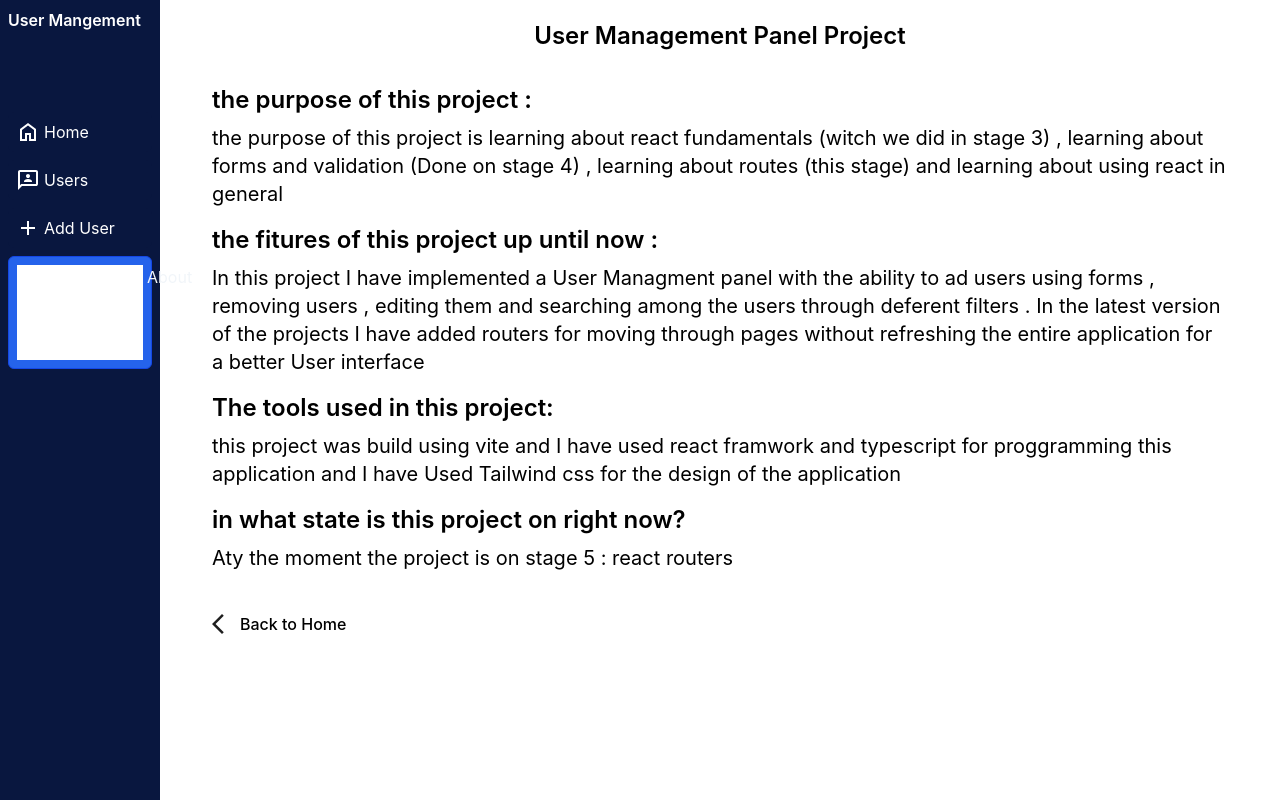
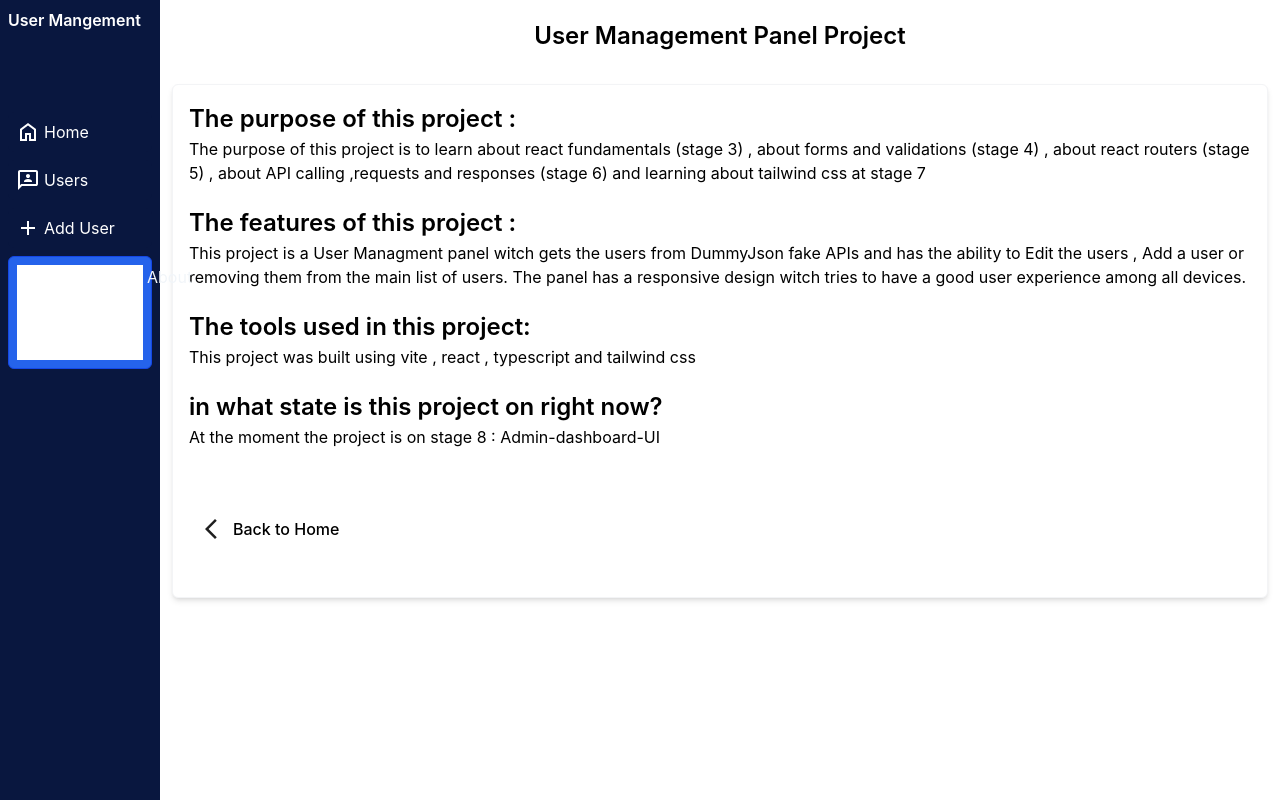
Before and after one commit to Amirparsa-g/React-Users-Panel, a React (Vite) app: page /about in a window 1280 px wide. Built offline with nearby package versions, Linux system fonts and the light colour scheme; no server answers; grey boxes are pictures that could not be loaded.

Commit message:
fix : fixed the About page design

```diff
--- a/src/pages/AboutPage.tsx
+++ b/src/pages/AboutPage.tsx
@@ -6,40 +6,40 @@ const AboutPage = () => {
     document.title = "About | User Management";
   }, []);
   return (
-    <div className="lg:px-10">
-      <h2 className="text-2xl font-semibold">the purpose of this project :</h2>
-      <p className="text-xl mt-2 mb-4">
-        the purpose of this project is learning about react fundamentals (witch
-        we did in stage 3) , learning about forms and validation (Done on stage
-        4) , learning about routes (this stage) and learning about using react
-        in general
+    <div className="flex flex-col userStats-card">
+      <h2 className="text-header2 font-header2">
+        The purpose of this project :
+      </h2>
+      <p className="text-body mb-5">
+        The purpose of this project is to learn about react fundamentals (stage
+        3) , about forms and validations (stage 4) , about react routers (stage
+        5) , about API calling ,requests and responses (stage 6) and learning
+        about tailwind css at stage 7
       </p>
-      <h2 className="text-2xl font-semibold">
-        the fitures of this project up until now :{" "}
+      <h2 className="text-header2 font-header2">
+        The features of this project :{" "}
       </h2>
-      <p className="text-xl mt-2 mb-4">
-        In this project I have implemented a User Managment panel with the
-        ability to ad users using forms , removing users , editing them and
-        searching among the users through deferent filters . In the latest
-        version of the projects I have added routers for moving through pages
-        without refreshing the entire application for a better User interface
+      <p className="text-body mb-5">
+        This project is a User Managment panel witch gets the users from
+        DummyJson fake APIs and has the ability to Edit the users , Add a user
+        or removing them from the main list of users. The panel has a responsive
+        design witch tries to have a good user experience among all devices.
       </p>
-      <h2 className="text-2xl font-semibold">
+      <h2 className="text-header2 font-header2">
         The tools used in this project:
       </h2>
-      <p className="text-xl mt-2 mb-4">
-        this project was build using vite and I have used react framwork and
-        typescript for proggramming this application and I have Used Tailwind
-        css for the design of the application
+      <p className="text-body mb-5">
+        This project was built using vite , react , typescript and tailwind css
       </p>
-      <h2 className="text-2xl font-semibold">
+      <h2 className="text-header2 font-header2">
         in what state is this project on right now?
       </h2>
-      <p className="text-xl mt-2 mb-4">
-        Aty the moment the project is on stage 5 : react routers
+      <p className="text-body mb-5">
+        At the moment the project is on stage 8 : Admin-dashboard-UI
       </p>
       <Link
-        to="/"
+        to="/
+        "
         className="w-fit mt-12 mb-10 self-center sm:self-start sm:ml-4"
       >
         <span className="flex items-center gap-1 text-black font-medium hover:opacity-70 transition-opacity">
```
